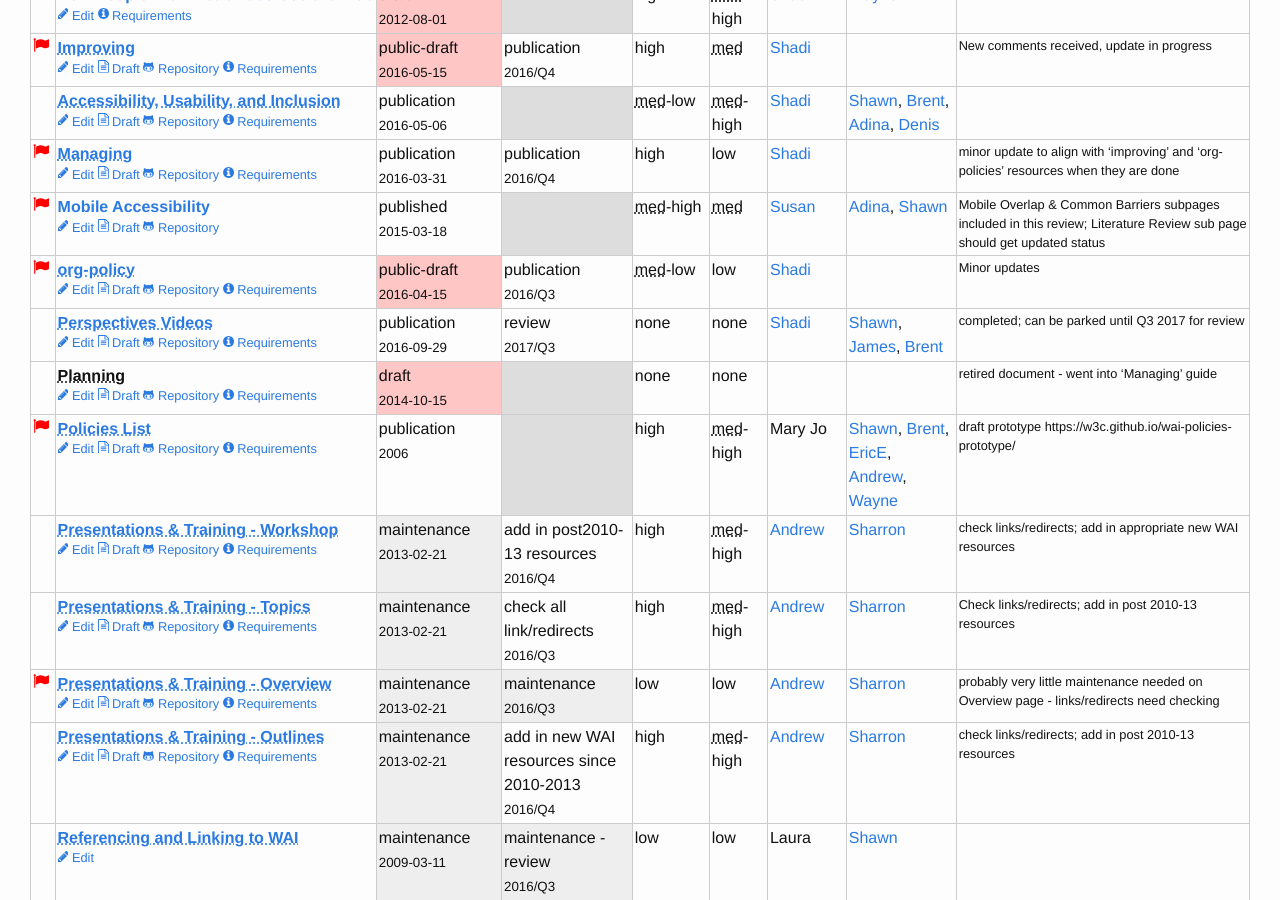
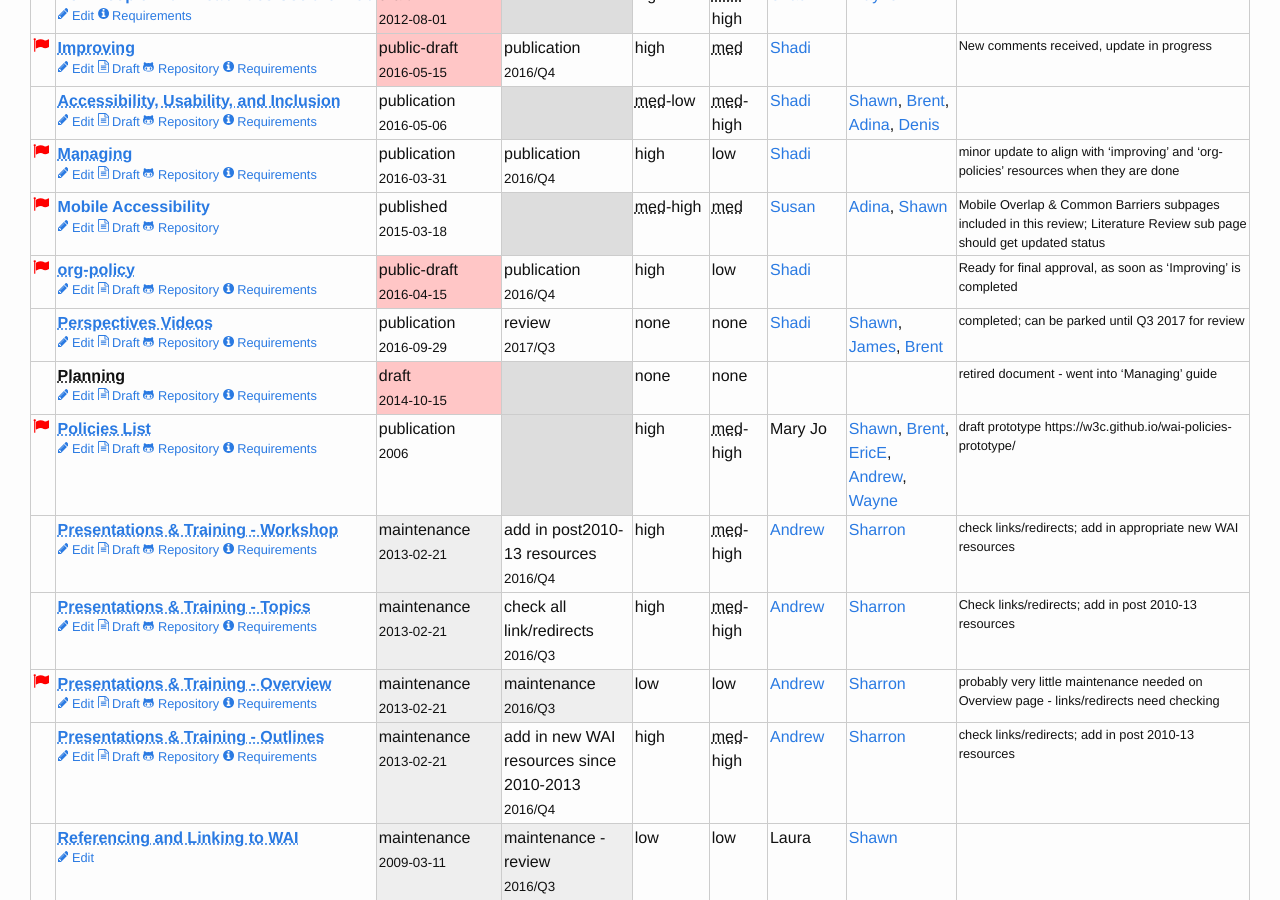
Before and after one commit to w3c/wai-resources, a Jekyll site: the page built from index.html, in a window 1280 px wide and 900 px high, scrolled down 1470 px. Built offline with Jekyll 4.4.1, drawn with Linux system fonts in a browser that asks for light colours.

Commit message:
Update org-policy.md

```diff
--- a/_resources/org-policy.md
+++ b/_resources/org-policy.md
@@ -7,12 +7,12 @@ requirements: "https://www.w3.org/WAI/EO/wiki/Planning_and_Managing_Web_Accessib
 updated: 2016-04-15
 current-stage: public-draft
 active: true
-urgency: 2
+urgency: 5
 effort: 1
 rm: Shadi
 contributors:
 roadmap:
-  - date: 2016/Q3
+  - date: 2016/Q4
     stage: publication
-note: "Minor updates"
+note: "Ready for final approval, as soon as 'Improving' is completed"
 ---
```
